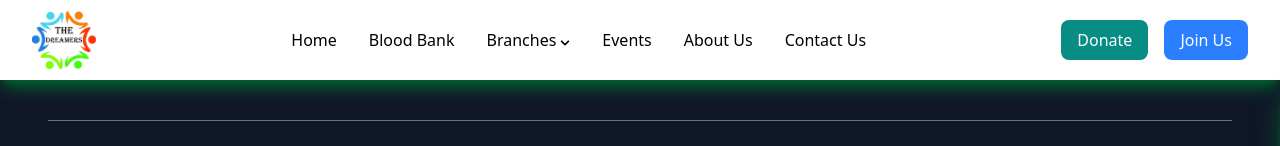
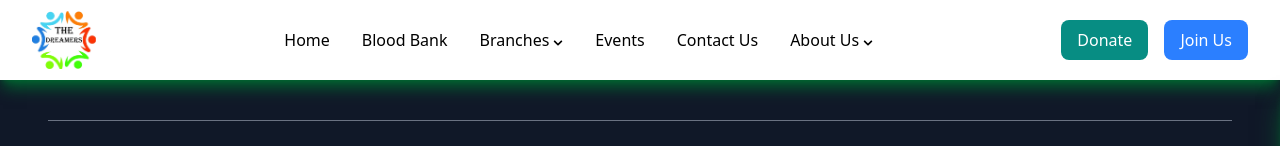
Before and after one commit to Alamgir2-2/The-Dreamers, a React (Vite) app: page /about/advisory in a window 1280 px wide. Shown: the top 146 px of the page. Built offline with nearby package versions, Linux system fonts and the light colour scheme.

Commit message:
Update Header

```diff
--- a/src/App.jsx
+++ b/src/App.jsx
@@ -8,7 +8,7 @@ import BloodGroupPage from './Components/BloodGroups/BloodGroup'
 import BloodBank from './Components/BloodBank/BloodBank'
 import Events from './Components/Events/Events'
 import Contact from './Components/Contact/Contact'
-import AboutUs from './Components/AboutUs/AboutUs'
+// import AboutUs from './Components/AboutUs/AboutUs'
 
 function App() {
   return (
@@ -20,7 +20,7 @@ function App() {
         <Route path="/blood-groups/:bloodGroup" element={<BloodGroupPage></BloodGroupPage>} />
         <Route path="/blood" element={<BloodBank></BloodBank>} />
         <Route path="/events" element={<Events></Events>} />
-        <Route path="/about" element={<AboutUs></AboutUs>} />
+        {/* <Route path="/about" element={<AboutUs></AboutUs>} /> */}
         <Route path="/contact" element={<Contact></Contact>} />
 
       </Routes>
--- a/src/Components/Layout/Header/Header.jsx
+++ b/src/Components/Layout/Header/Header.jsx
@@ -14,22 +14,19 @@ const branches = [
     { name: "Centrally controlled", path: "/branches/8" }
 ];
 
-// const bloodGroups = [
-//     { name: "A Positive (A+) ", path: "/blood-groups/a-positive" },
-//     { name: "A Negative (A-)", path: "/blood-groups/a-negative" },
-//     { name: "B Positive (B+)", path: "/blood-groups/b-positive" },
-//     { name: "B Negative (B-)", path: "/blood-groups/b-negative" },
-//     { name: "O Positive (O+)", path: "/blood-groups/o-positive" },
-//     { name: "O Negative (O-)", path: "/blood-groups/o-negative" },
-//     { name: "AB Positive (AB+)", path: "/blood-groups/ab-positive" },
-//     { name: "AB Negative (AB-)", path: "/blood-groups/ab-negative" }
-// ];
-
+const aboutUsLinks = [
+    { name: "About The Dreamers", path: "/about/the-dreamers" },
+    { name: "Director Speech", path: "/about/director-speech" },
+    { name: "Members", path: "/about/members" },
+    { name: "FAQs", path: "/about/faqs" },
+    { name: "Support Us", path: "/about/support-us" },
+    { name: "Advisory", path: "/about/advisory" }
+];
 
 const Header = () => {
     const [isMenuOpen, setIsMenuOpen] = useState(false);
     const [isBranchesOpen, setIsBranchesOpen] = useState(false);
-    // const [isBloodGroupsOpen, setIsBloodGroupsOpen] = useState(false);
+    const [isAboutUsOpen, setIsAboutUsOpen] = useState(false);
 
     const toggleMenu = () => {
         setIsMenuOpen(!isMenuOpen);
@@ -37,14 +34,14 @@ const Header = () => {
 
     let timeoutId;
 
-    const handleMouseEnter = () => {
+    const handleMouseEnter = (setter) => {
         clearTimeout(timeoutId);
-        setIsBranchesOpen(true);
+        setter(true);
     };
 
-    const handleMouseLeave = () => {
+    const handleMouseLeave = (setter) => {
         timeoutId = setTimeout(() => {
-            setIsBranchesOpen(false);
+            setter(false);
         }, 200); // 300ms delay
     };
 
@@ -72,15 +69,13 @@ const Header = () => {
                     <nav className="hidden md:flex space-x-8 relative px-1">
                         <Link to="/" className="relative text-black hover:text-green-900 after:content-[''] after:absolute after:left-0 after:bottom-[-2px]  after:w-0 after:h-[2px] after:bg-green-500 after:transition-all after:duration-300 hover:after:w-full">Home</Link>
 
-                        {/* <Link to="/blogs" className="relative text-black hover:text-green-900 after:content-[''] after:absolute after:left-0 after:bottom-[-2px]  after:w-0 after:h-[2px] after:bg-green-500 after:transition-all after:duration-300 hover:after:w-full">Blogs</Link> */}
-
                         <Link to="/blood" className="relative text-black hover:text-green-900 after:content-[''] after:absolute after:left-0 after:bottom-[-2px]  after:w-0 after:h-[2px] after:bg-green-500 after:transition-all after:duration-300 hover:after:w-full">Blood Bank</Link>
 
                         {/* Branches Dropdown */}
                         <div className="relative">
                             <button
-                                onMouseEnter={handleMouseEnter}
-                                onMouseLeave={handleMouseLeave}
+                                onMouseEnter={() => handleMouseEnter(setIsBranchesOpen)}
+                                onMouseLeave={() => handleMouseLeave(setIsBranchesOpen)}
                                 className="relative text-black hover:text-green-900 after:content-[''] after:absolute after:left-0 after:bottom-[-2px] after:w-0 after:h-[2px] after:bg-green-500 after:transition-all after:duration-300 hover:after:w-full flex items-center gap-1"
                             >
                                 Branches
@@ -89,8 +84,8 @@ const Header = () => {
                             {isBranchesOpen && (
                                 <div
                                     className="absolute left-0 mt-2 w-48 bg-white shadow-md shadow-green-500 z-10"
-                                    onMouseEnter={handleMouseEnter}
-                                    onMouseLeave={handleMouseLeave}
+                                    onMouseEnter={() => handleMouseEnter(setIsBranchesOpen)}
+                                    onMouseLeave={() => handleMouseLeave(setIsBranchesOpen)}
                                 >
                                     {branches.map((branch) => (
                                         <Link key={branch.path} to={branch.path} className="block px-4 py-2 text-black hover:bg-green-600">
@@ -101,35 +96,36 @@ const Header = () => {
                             )}
                         </div>
 
-                        {/* Blood Groups Dropdown */}
-                        {/* <div className="relative">
+
+
+                        <Link to="/events" className="relative text-black hover:text-green-900 after:content-[''] after:absolute after:left-0 after:bottom-[-2px]  after:w-0 after:h-[2px] after:bg-green-500 after:transition-all after:duration-300 hover:after:w-full">Events</Link>
+
+                        <Link to="/contact" className="relative text-black hover:text-green-900 after:content-[''] after:absolute after:left-0 after:bottom-[-2px]  after:w-0 after:h-[2px] after:bg-green-500 after:transition-all after:duration-300 hover:after:w-full">Contact Us</Link>
+
+                        {/* About Us Dropdown */}
+                        <div className="relative">
                             <button
-                                onMouseEnter={() => setIsBloodGroupsOpen(true)}
-                                onMouseLeave={() => setIsBloodGroupsOpen(false)}
-                                className="relative text-black hover:text-green-900 after:content-[''] after:absolute after:left-0 after:bottom-[-2px] after:w-0 after:h-[2px] after:bg-green-500 after:transition-all after:duration-500 hover:after:w-full"
+                                onMouseEnter={() => handleMouseEnter(setIsAboutUsOpen)}
+                                onMouseLeave={() => handleMouseLeave(setIsAboutUsOpen)}
+                                className="relative text-black hover:text-green-900 after:content-[''] after:absolute after:left-0 after:bottom-[-2px] after:w-0 after:h-[2px] after:bg-green-500 after:transition-all after:duration-300 hover:after:w-full flex items-center gap-1"
                             >
-                                Blood Groups
+                                About Us
+                                <FaChevronDown size={10} className={`transition-transform mt-1.5 duration-300 ${isAboutUsOpen ? 'rotate-180' : ''}`} />
                             </button>
-                            {isBloodGroupsOpen && (
+                            {isAboutUsOpen && (
                                 <div
                                     className="absolute left-0 mt-2 w-48 bg-white shadow-md shadow-green-500 z-10"
-                                    onMouseEnter={() => setIsBloodGroupsOpen(true)}
-                                    onMouseLeave={() => setIsBloodGroupsOpen(false)}
+                                    onMouseEnter={() => handleMouseEnter(setIsAboutUsOpen)}
+                                    onMouseLeave={() => handleMouseLeave(setIsAboutUsOpen)}
                                 >
-                                    {bloodGroups.map((group) => (
-                                        <Link key={group.path} to={group.path} className="block px-4 py-2 text-black hover:bg-green-600">
-                                            {group.name}
+                                    {aboutUsLinks.map((link) => (
+                                        <Link key={link.path} to={link.path} className="block px-4 py-2 text-black hover:bg-green-600">
+                                            {link.name}
                                         </Link>
                                     ))}
                                 </div>
                             )}
-                        </div> */}
-
-                        <Link to="/events" className="relative text-black hover:text-green-900 after:content-[''] after:absolute after:left-0 after:bottom-[-2px]  after:w-0 after:h-[2px] after:bg-green-500 after:transition-all after:duration-300 hover:after:w-full">Events</Link>
-
-                        <Link to="/about" className="relative text-black hover:text-green-900 after:content-[''] after:absolute after:left-0 after:bottom-[-2px]  after:w-0 after:h-[2px] after:bg-green-500 after:transition-all after:duration-300 hover:after:w-full">About Us</Link>
-
-                        <Link to="/contact" className="relative text-black hover:text-green-900 after:content-[''] after:absolute after:left-0 after:bottom-[-2px]  after:w-0 after:h-[2px] after:bg-green-500 after:transition-all after:duration-300 hover:after:w-full">Contact Us</Link>
+                        </div>
 
                     </nav>
 
@@ -147,15 +143,15 @@ const Header = () => {
             <div className={`fixed  right-0 h-max w-1/2 bg-white p-4 z-10 shadow-xl shadow-green-800 transform transition-transform duration-300 ${isMenuOpen ? "translate-x-0" : "translate-x-full"}`}>
                 <nav className="space-y-4 text-black">
                     <Link to="/" className="block text-green-900 hover:text-green-500">Home</Link>
-                    <Link to="/blogs" className="block text-green-900 hover:text-green-500">Blogs</Link>
+                    <Link to="/blood" className="block text-green-900 hover:text-green-500">Blood Bank</Link>
+                    {/* <Link to="/blogs" className="block text-green-900 hover:text-green-500">Blogs</Link> */}
                     <Link to="/events" className="block text-green-900 hover:text-green-500">Events</Link>
-                    <Link to="/about" className="block text-green-900 hover:text-green-500">About Us</Link>
-                    <Link to="/contact" className="block text-green-900 hover:text-green-500">Contact Us</Link>
+                    {/* <Link to="/about" className="block text-green-900 hover:text-green-500">About Us</Link> */}
 
                     {/* Mobile Branches Dropdown */}
                     <div>
-                        <button onClick={() => setIsBranchesOpen(!isBranchesOpen)} className="text-green-900 hover:text-green-500 w-full text-left">
-                            Branches
+                        <button onClick={() => setIsBranchesOpen(!isBranchesOpen)} className="text-green-900 hover:text-green-500 w-full text-left flex items-center gap-2">
+                            Branches <FaChevronDown size={10} className={`transition-transform mt-1.5 duration-300 ${isBranchesOpen ? 'rotate-180' : ''}`} />
                         </button>
                         {isBranchesOpen && (
                             <div className="mt-2 bg-white shadow-lg shadow-green-600 rounded-lg">
@@ -168,23 +164,23 @@ const Header = () => {
                         )}
                     </div>
 
+                    <Link to="/contact" className="block text-green-900 hover:text-green-500">Contact Us</Link>
 
-                    {/* Mobile Blood Groups Dropdown */}
-                    {/* <div>
-                        <button onClick={() => setIsBloodGroupsOpen(!isBloodGroupsOpen)} className="text-green-900 hover:text-green-500 w-full text-left">
-                            Blood Groups
+                    {/* Mobile About Us Dropdown */}
+                    <div>
+                        <button onClick={() => setIsAboutUsOpen(!isAboutUsOpen)} className="text-green-900 hover:text-green-500 w-full text-left flex items-center gap-2">
+                            About Us <FaChevronDown size={10} className={`transition-transform mt-1.5 duration-300 ${isAboutUsOpen ? 'rotate-180' : ''}`} />
                         </button>
-                        {isBloodGroupsOpen && (
+                        {isAboutUsOpen && (
                             <div className="mt-2 bg-white shadow-lg shadow-green-600 rounded-lg">
-                                {bloodGroups.map((group) => (
-                                    <Link key={group.path} to={group.path} className="block px-4 py-2 text-black hover:bg-green-600">
-                                        {group.name}
+                                {aboutUsLinks.map((link) => (
+                                    <Link key={link.path} to={link.path} className="block px-4 py-2 text-black hover:bg-green-600">
+                                        {link.name}
                                     </Link>
                                 ))}
                             </div>
                         )}
-                    </div> */}
-
+                    </div>
 
                     {/* Action Buttons */}
                     <div className="mt-4 space-x-4">
```
